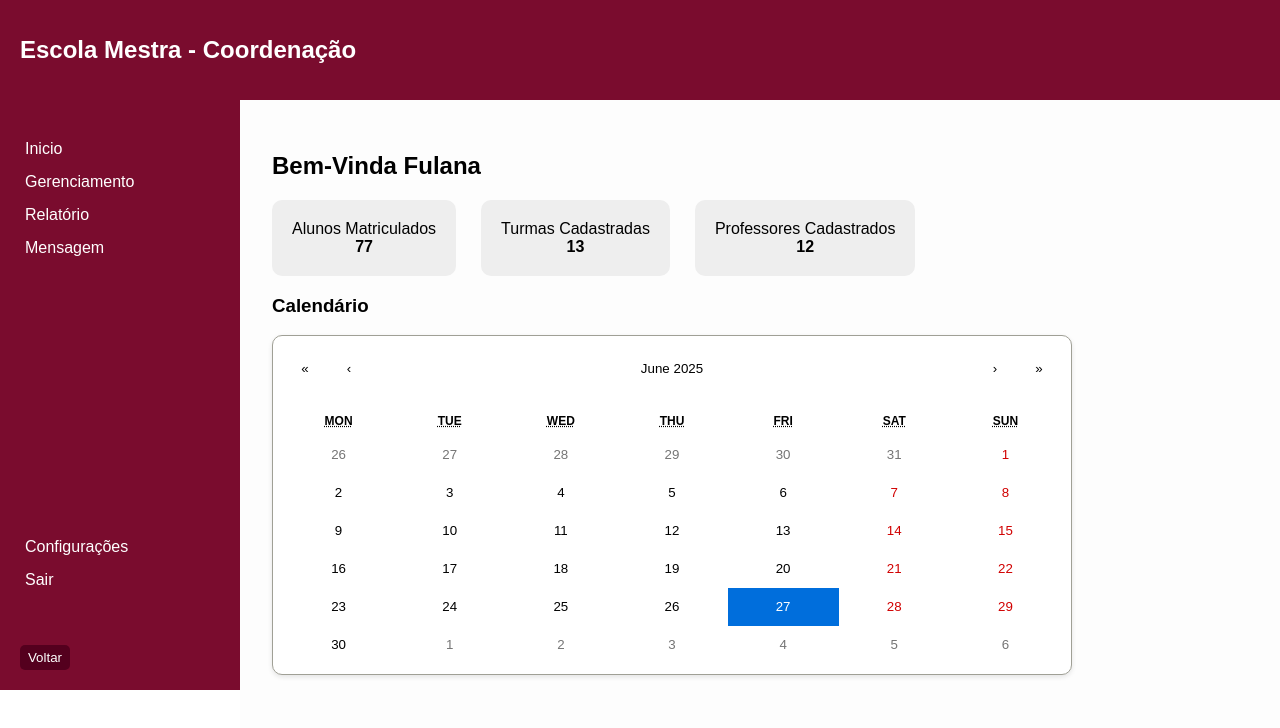
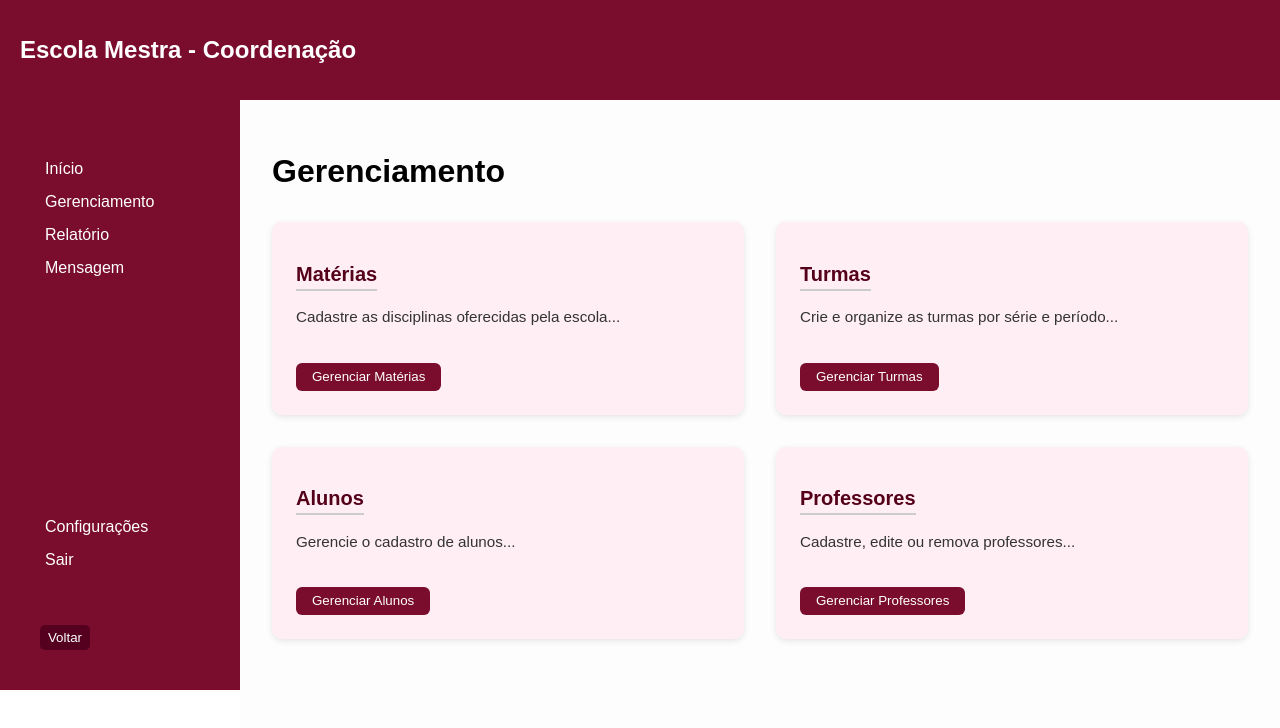
Before and after one commit to melsousa-o/Pice-PIW, a React (Vite) app in the folder diario-mestra-project/: page /gerenciamento in a window 1280 px wide. Shown: the top 728 px of the page. Built offline with nearby package versions, Linux system fonts and the light colour scheme.

Commit message:
Gerenciar Materias

```diff
--- a/diario-mestra-project/src/App.jsx
+++ b/diario-mestra-project/src/App.jsx
@@ -1,11 +1,17 @@
+import { BrowserRouter, Routes, Route } from 'react-router-dom';
+import CoordTelaInicial from './Coodernação-TelaInicial/CoordTelaInicial';
+import CoordGerenciamento from './Coordenação-Gerenciamento/CoordGerenciamento';
+import GerenciamentoMaterias from './Coordenação-Gerenciamento/GerenciamentoMateria/GerenciamentoMaterias';
 
-
-import CoordTelaInicial from './Coodernação-TelaInicial/CoordTelaInicial'
 function App() {
   return (
-    <>
-      <CoordTelaInicial />
-    </>
+    <BrowserRouter>
+      <Routes>
+        <Route path="/" element={<CoordTelaInicial />} />
+        <Route path="/gerenciamento" element={<CoordGerenciamento />} />
+        <Route path="/gerenciar-materias" element={<GerenciamentoMaterias />} />
+      </Routes>
+    </BrowserRouter>
   );
 }
 
--- a/diario-mestra-project/src/Coodernação-TelaInicial/SidebarMenu.jsx
+++ b/diario-mestra-project/src/Coodernação-TelaInicial/SidebarMenu.jsx
@@ -1,16 +1,20 @@
+import { Link } from "react-router-dom";
+
 function SidebarMenu() {
   return (
     <nav className="sidebar">
       <ul className="menu-principal">
-        <li>Inicio</li>
-        <li>Gerenciamento</li>
-        <li>Relatório</li>
-        <li>Mensagem</li>
+        <li><Link to="/inicio">Início</Link></li>
+        <li><Link to="/gerenciamento">Gerenciamento</Link></li>
+        <li><Link to="/relatorio">Relatório</Link></li>
+        <li><Link to="/mensagem">Mensagem</Link></li>
       </ul>
+
       <ul className="menu-inferior">
-        <li>Configurações</li>
-        <li>Sair</li>
+        <li><Link to="/configuracoes">Configurações</Link></li>
+        <li><Link to="/sair">Sair</Link></li>
       </ul>
+
       <button className="botao-voltar">Voltar</button>
     </nav>
   );
--- a/diario-mestra-project/src/Coordenação-Gerenciamento/CoordGerenciamento.jsx
+++ b/diario-mestra-project/src/Coordenação-Gerenciamento/CoordGerenciamento.jsx
@@ -1,5 +1,6 @@
 import HeaderCoord from "./HeaderCoordenação";
 import SidebarMenu from "./SidebarMenu";
+import { Link } from "react-router-dom";
 
 function CoordGerenciamento() {
   const cards = [
@@ -7,21 +8,25 @@ function CoordGerenciamento() {
       titulo: "Matérias",
       descricao: "Cadastre as disciplinas oferecidas pela escola...",
       botao: "Gerenciar Matérias",
+      rota: "/gerenciar-materias",
     },
     {
       titulo: "Turmas",
       descricao: "Crie e organize as turmas por série e período...",
       botao: "Gerenciar Turmas",
+      rota: "/gerenciar-turmas",
     },
     {
       titulo: "Alunos",
       descricao: "Gerencie o cadastro de alunos...",
       botao: "Gerenciar Alunos",
+      rota: "/gerenciar-alunos",
     },
     {
       titulo: "Professores",
       descricao: "Cadastre, edite ou remova professores...",
       botao: "Gerenciar Professores",
+      rota: "/gerenciar-professores",
     },
   ];
 
@@ -42,7 +47,9 @@ function CoordGerenciamento() {
               <div className="cardCoord" key={index}>
                 <h2>{card.titulo}</h2>
                 <p>{card.descricao}</p>
-                <button>{card.botao}</button>
+                <Link to={card.rota}>
+                  <button className="botao-gerenciar">{card.botao}</button>
+                </Link>
               </div>
             ))}
           </div>
--- /dev/null
+++ b/diario-mestra-project/src/Coordenação-Gerenciamento/GerenciamentoMateria/GerenciamentoMaterias.jsx
@@ -0,0 +1,22 @@
+import HeaderCoord from "../HeaderCoordenação";
+import SidebarMenu from "../SidebarMenu";
+
+function GerenciamentoMaterias() {
+  return (
+    <>
+    <HeaderCoord/>
+
+    <div className="main-container">
+      <div className="sidebar">
+      <SidebarMenu />
+      </div>
+
+      <main className="content">
+        <h1>Gerenciamento de Matérias</h1>
+      </main>
+    </div>
+    </>
+  );
+}
+
+export default GerenciamentoMaterias;
--- a/diario-mestra-project/src/Coordenação-Gerenciamento/SidebarMenu.jsx
+++ b/diario-mestra-project/src/Coordenação-Gerenciamento/SidebarMenu.jsx
@@ -1,16 +1,20 @@
+import { Link } from "react-router-dom";
+
 function SidebarMenu() {
   return (
     <nav className="sidebar">
       <ul className="menu-principal">
-        <li>Inicio</li>
-        <li>Gerenciamento</li>
-        <li>Relatório</li>
-        <li>Mensagem</li>
+        <li><Link to="/">Início</Link></li>
+        <li><Link to="/gerenciamento">Gerenciamento</Link></li>
+        <li><Link to="/relatorio">Relatório</Link></li>
+        <li><Link to="/mensagem">Mensagem</Link></li>
       </ul>
+
       <ul className="menu-inferior">
-        <li>Configurações</li>
-        <li>Sair</li>
+        <li><Link to="/configuracoes">Configurações</Link></li>
+        <li><Link to="/sair">Sair</Link></li>
       </ul>
+
       <button className="botao-voltar">Voltar</button>
     </nav>
   );
--- a/diario-mestra-project/src/index.css
+++ b/diario-mestra-project/src/index.css
@@ -32,7 +32,6 @@ body {
   background-color: #fdfdfd;
   font-family: sans-serif;
 }
-
 
 .content h1 {
   font-size: 2rem;
@@ -98,7 +97,7 @@ body {
   width: 200px;
   height:550px;
   background-color: #7a0c2e;
-  color:white;
+  color:rgb(255, 255, 255);
   padding: 20px;
   display: flex;
   flex-direction: column;
@@ -118,7 +117,12 @@ body {
 
 }
 
-.sidebar li:hover {
+.sidebar a{
+  color: #fff;
+  text-decoration: none;
+}
+
+.sidebar a:hover {
   color: wheat;
 }
 
@@ -236,3 +240,5 @@ body {
 .cardCoord button:hover {
   background-color: #5a0822;
 }
+
+/*gerenciamaento*/
```
